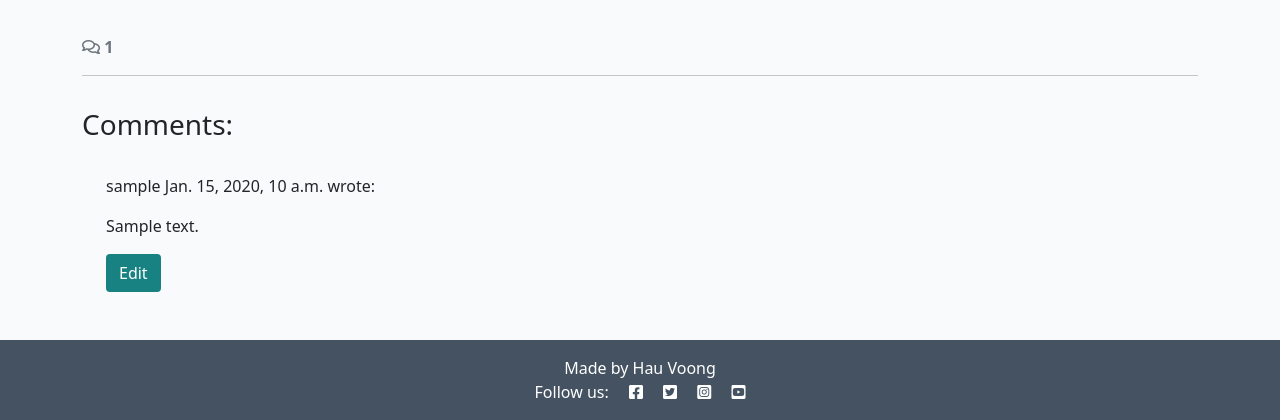
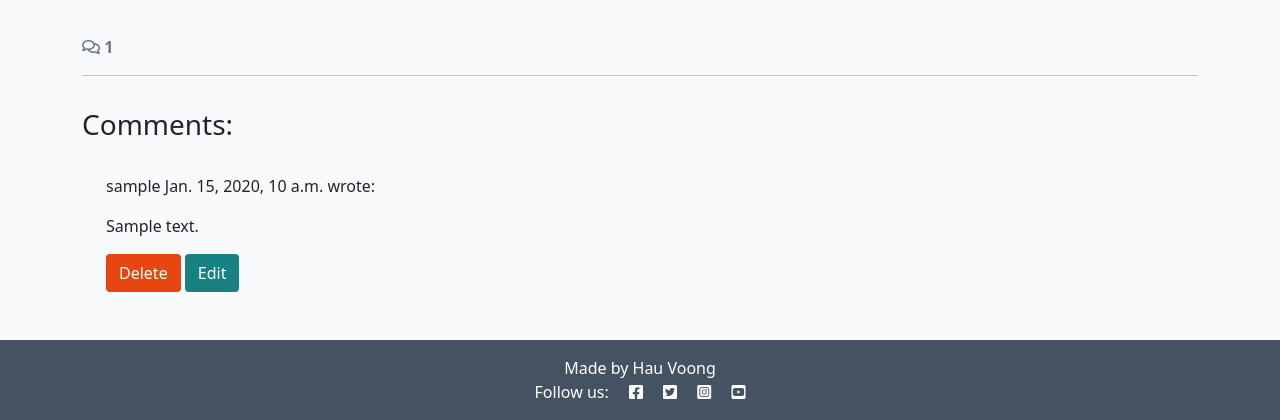
Before and after one commit to hauvoong/Haus-Kitchen, a Django app: a page that uses recipes/templates/recipes/recipe_detail.html in a window 1280 px wide. Shown: the part 973-1393 px from the top of the page. Run offline with Django 4.2, Linux system fonts and the light colour scheme; a user stored in the database is signed in; tables that the repository leaves empty hold one stand-in row (values such as "Sample post"); some libraries are stand-ins or nearby versions.

Commit message:
Add comment delete function

```diff
--- a/recipes/templates/recipes/recipe_detail.html
+++ b/recipes/templates/recipes/recipe_detail.html
@@ -113,6 +113,8 @@
 
             <!-- Edit button for comments -->
           {% if user.is_authenticated and comment.author == user %}
+          <button class="btn btn-delete"
+                comment_id="{{ comment.id }}">Delete</button>
             <button class="btn btn-edit"
                 comment_id="{{ comment.id }}">Edit</button>
             {% endif %}
@@ -124,6 +126,31 @@
   </div>
 </div>
 
+<!-- Delete confirmation modal -->
+<div class="modal fade" id="deleteModal" tabindex="-1"
+  aria-labelledby="deleteModalLabel" aria-hidden="true">
+  <div class="modal-dialog">
+    <div class="modal-content">
+      <div class="modal-header">
+        <h5 class="modal-title"
+          id="deleteModalLabel">Delete comment?lt;/h5>
+        <button type="button" class="btn-close"
+          data-bs-dismiss="modal" aria-label="Close"></button>
+      </div>
+      <div class="modal-body">
+        Are you sure you want to delete your comment?
+        This action cannot be undone.
+      </div>
+      <div class="modal-footer">
+        <button type="button" class="btn btn-secondary"
+          data-bs-dismiss="modal">Close</button>
+        <a id="deleteConfirm" href="#" class="btn
+          btn-danger">Delete</a>
+      </div>
+    </div>
+  </div>
+</div>
+
 {% endblock content %}
 
 {% block extras %}
--- a/recipes/urls.py
+++ b/recipes/urls.py
@@ -7,4 +7,6 @@ urlpatterns = [
     path('<slug:slug>/', views.recipe_detail, name='recipe_detail'),
     path('<slug:slug>/edit_comment/<int:comment_id>',
          views.comment_edit, name='comment_edit'),
+    path('<slug:slug>/delete_comment/<int:comment_id>',
+         views.comment_delete, name='comment_delete'),
     ]
--- a/recipes/views.py
+++ b/recipes/views.py
@@ -87,6 +87,24 @@ def comment_edit(request, slug, comment_id):
     return HttpResponseRedirect(reverse('recipe_detail', args=[slug]))
 
 
+def comment_delete(request, slug, comment_id):
+    """
+    view to delete comment
+    """
+    queryset = Recipe.objects.all()
+    recipe = get_object_or_404(queryset, slug=slug)
+    comment = get_object_or_404(Comment, pk=comment_id)
+
+    if comment.author == request.user:
+        comment.delete()
+        messages.add_message(request, messages.SUCCESS, 'Comment deleted!')
+    else:
+        messages.add_message(request, messages.ERROR, 'You can only delete your own comments!')
+
+    return HttpResponseRedirect(reverse('recipe_detail', args=[slug]))
+
+
+
 @login_required
 def add_recipe(request):
     if not request.user.is_superuser:
--- a/static/js/comments.js
+++ b/static/js/comments.js
@@ -2,7 +2,9 @@ const editButtons = document.getElementsByClassName("btn-edit");
 const commentText = document.getElementById("id_content");
 const commentForm = document.getElementById("commentForm");
 const submitButton = document.getElementById("submitButton");
-
+const deleteModal = new bootstrap.Modal(document.getElementById("deleteModal"));
+const deleteButtons = document.getElementsByClassName("btn-delete");
+const deleteConfirm = document.getElementById("deleteConfirm");
 /**
 * Initializes edit functionality for the provided edit buttons.
 *
@@ -22,3 +24,21 @@ for (let button of editButtons) {
         commentForm.setAttribute("action", `edit_comment/${commentId}`);
     });
 }
+
+/**
+* Initializes deletion functionality for the provided delete buttons.
+*
+* For each button in the `deleteButtons` collection:
+* - Retrieves the associated comment's ID upon click.
+* - Updates the `deleteConfirm` link's href to point to the
+* deletion endpoint for the specific comment.
+* - Displays a confirmation modal (`deleteModal`) to prompt
+* the user for confirmation before deletion.
+*/
+for (let button of deleteButtons) {
+    button.addEventListener("click", (e) => {
+        let commentId = e.target.getAttribute("comment_id");
+        deleteConfirm.href = `delete_comment/${commentId}`;
+        deleteModal.show();
+    });
+}
```
